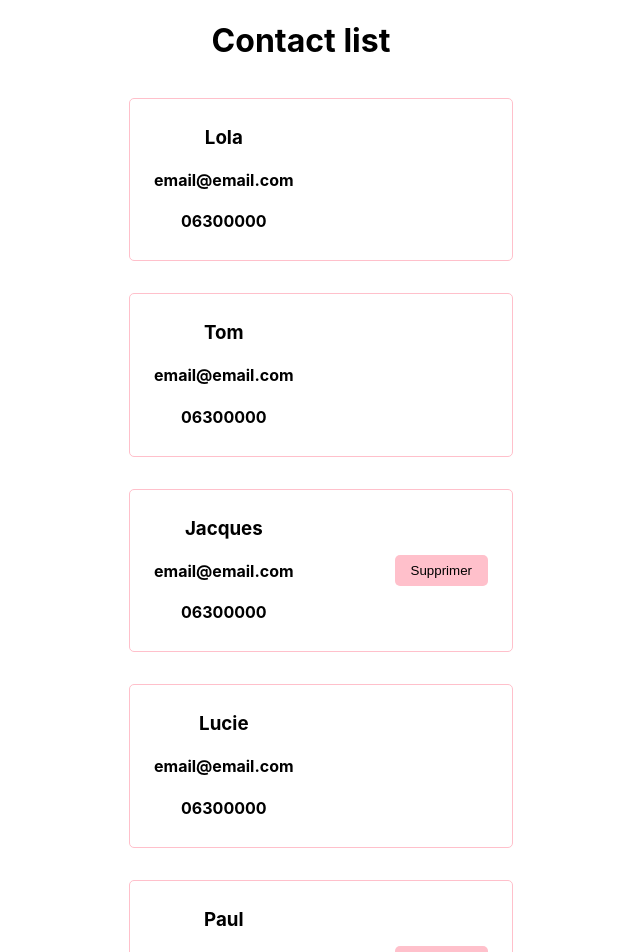
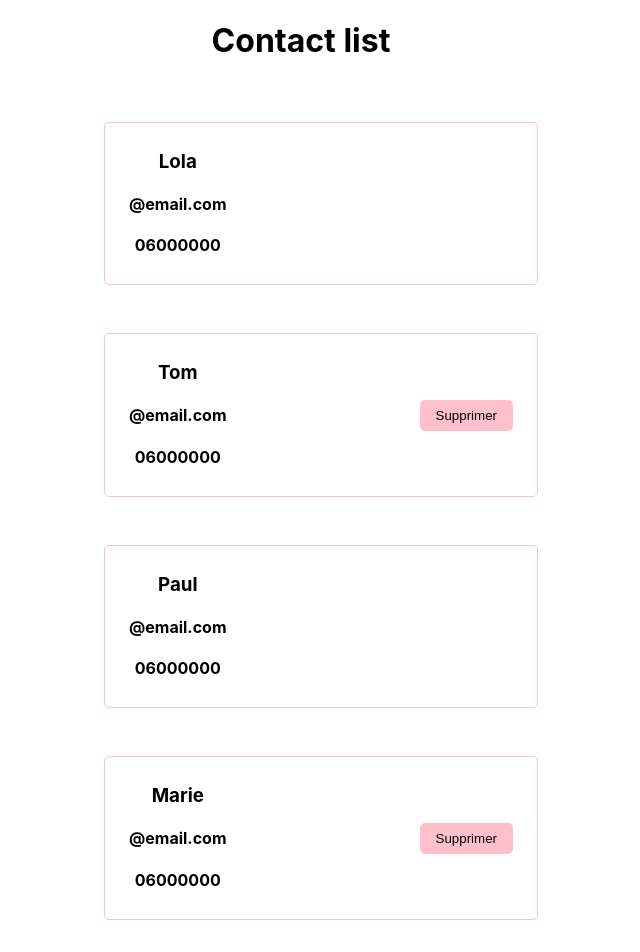
Before and after one commit to lolarne/contact-app, a React (Create React App) app: page / in a window 1280 px wide. Shown: the top 952 px of the page, without its empty margins (339-979 px from the left). Built offline with nearby package versions, Linux system fonts and the light colour scheme.

Commit message:
map wilders into contact component

```diff
--- a/src/App.js
+++ b/src/App.js
@@ -5,36 +5,7 @@ function App() {
   return (
     <div className="App">
       <h1>Contact list</h1>
-      <Contact
-        name="Lola"
-        email="email@email.com"
-        phone="06300000"
-        isDeletable="true"
-      />
-      <Contact
-        name="Tom"
-        email="email@email.com"
-        phone="06300000"
-        isDeletable="true"
-      />
-      <Contact
-        name="Jacques"
-        email="email@email.com"
-        phone="06300000"
-        isDeletable="false"
-      />
-      <Contact
-        name="Lucie"
-        email="email@email.com"
-        phone="06300000"
-        isDeletable="true"
-      />
-      <Contact
-        name="Paul"
-        email="email@email.com"
-        phone="06300000"
-        isDeletable="false"
-      />
+        <Contact />
     </div>
   );
 }
--- /dev/null
+++ b/src/ContactInfo.jsx
@@ -0,0 +1,34 @@
+const contactInfo = [
+    {
+      name: 'Lola',
+      email: '@email.com',
+      phone: '06000000',
+      isDeletable: true
+    },
+    {
+      name: 'Tom',
+      email: '@email.com',
+      phone: '06000000',
+      isDeletable: false
+    },
+    {
+      name: 'Paul',
+      email: '@email.com',
+      phone: '06000000',
+      isDeletable: true
+    },
+    {
+      name: 'Marie',
+      email: '@email.com',
+      phone: '06000000',
+      isDeletable: false
+    },
+    {
+      name: 'Jean',
+      email: '@email.com',
+      phone: '06000000',
+      isDeletable: false
+    }
+  ];
+
+export default contactInfo;
--- a/src/components/Contact.jsx
+++ b/src/components/Contact.jsx
@@ -1,23 +1,25 @@
 import React from 'react';
+import contactInfo from '../ContactInfo.jsx';
 import './contact.scss';
 
-const Contact = ({ name, email, phone, isDeletable }) => {
-  console.log({ name }, { email }, { phone });
+const Contact = () => {
   return (
     <div className="listContainer">
       <ul>
-        <li>
-          <div>
-            <h3>{name}</h3>
-            <h4>{email}</h4>
-            <h4>{phone}</h4>
-          </div>
-          {isDeletable === 'true' ? null : (
+        {contactInfo.map((user, userKey) => (
+          <li key={userKey}>
             <div>
-              <button>Supprimer</button>
+              <h3>{user.name}</h3>
+              <h4>{user.email}</h4>
+              <h4>{user.phone}</h4>
             </div>
-          )}
-        </li>
+            {user.isDeletable === true ? null : (
+              <div>
+                <button>Supprimer</button>
+              </div>
+            )}
+          </li>
+        ))}
       </ul>
     </div>
   );
--- a/src/components/contact.scss
+++ b/src/components/contact.scss
@@ -7,7 +7,8 @@
     ul{
         width: 30%;
         display: flex;
-        justify-content: center;
+        flex-direction: column;
+        align-items: center;
 
         li{
             width: 100%;
@@ -18,6 +19,7 @@
             border: 1px solid pink;
             border-radius: 5px;
             padding: 8px 24px;
+            margin: 24px;
 
             button{
                 border: none;
```
